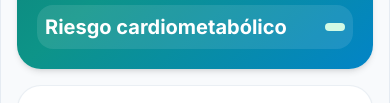
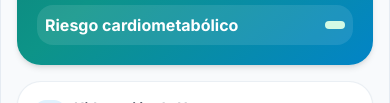
Before and after one commit to andrea-servinm/3-pilares, a website: page index.html in a window 390 px wide. Shown: the part 336-439 px from the top of the page. Drawn offline with nearby package versions, Linux system fonts and the light colour scheme; files that its build step writes are made by us from their sources.

Commit message:
Fix size text

```diff
--- a/index.html
+++ b/index.html
@@ -129,7 +129,7 @@
               <div class="text-[10px] text-brand-100">Rutina de hoy</div>
             </div>
             <div class="col-span-2 bg-white/10 rounded-2xl p-2 flex items-center justify-between gap-3">
-              <div class="text-xl lg:text-base font-bold">Riesgo cardiometabólico</div>
+              <div class="text-xxl lg:text-base font-bold">Riesgo cardiometabólico</div>
               <span id="heroHealthRiskBadge"
                 class="shrink-0 rounded-full bg-white/20 px-2.5 py-1 text-xs font-bold">Sin datos</span>
             </div>
```
